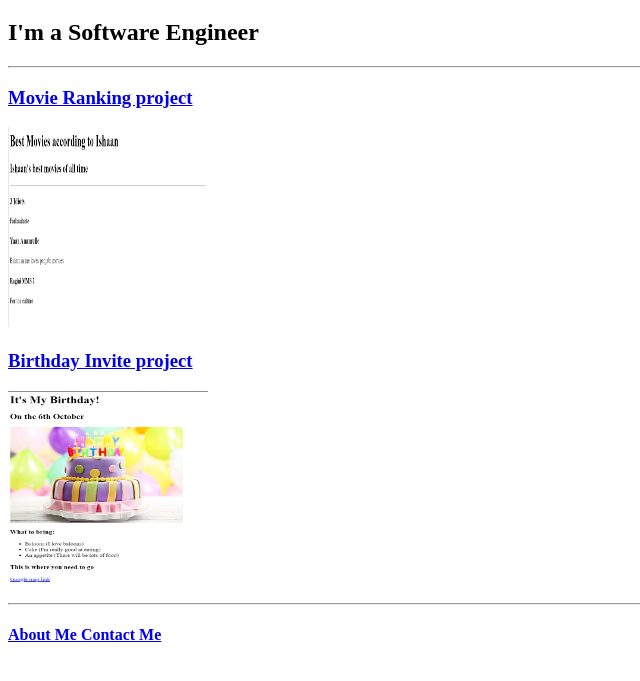
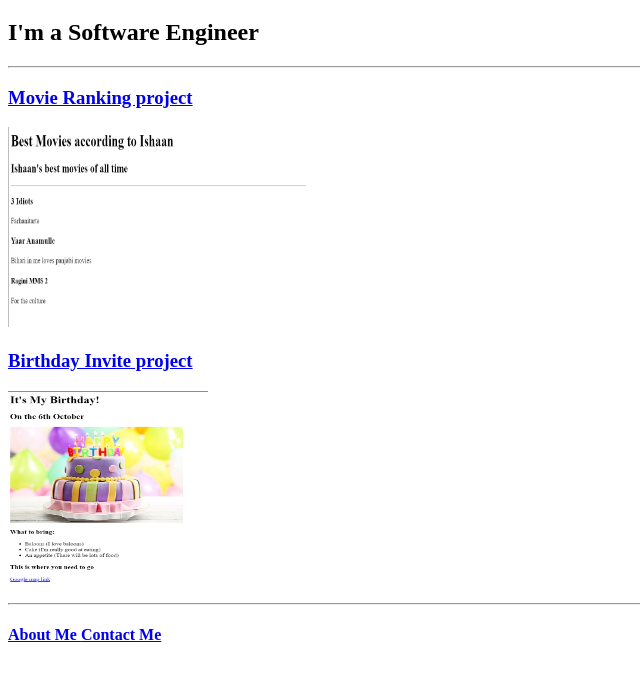
Before and after one commit to saar4nsh/html_portfolio, a plain HTML site: page index.html in a window 1280 px wide. Shown: the part 61-742 px from the top of the page, without its empty margins (0-640 px from the left). Drawn offline with Linux system fonts and the light colour scheme.

Commit message:
Update index.html

```diff
--- a/index.html
+++ b/index.html
@@ -12,7 +12,7 @@
     <hr>
     <h3><a href="./public/movie_ranking.html">Movie Ranking project
     </a></h3>
-    <img src="./assets/images/movie_ranking.png" alt = "Movie Ranking" width = "200" height="200" />
+    <img src="./assets/images/movie_ranking.png" alt = "Movie Ranking" width = "300" height="200" />
 
     <h3><a href="./public/Birthday.html">Birthday Invite project
     </a></h3>
```
